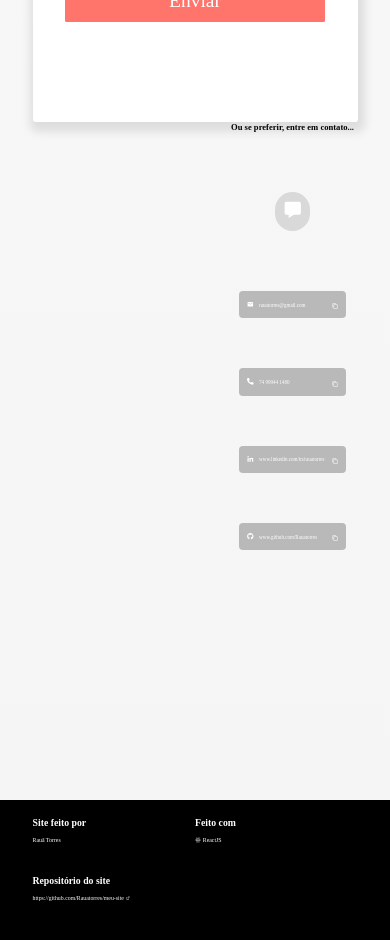
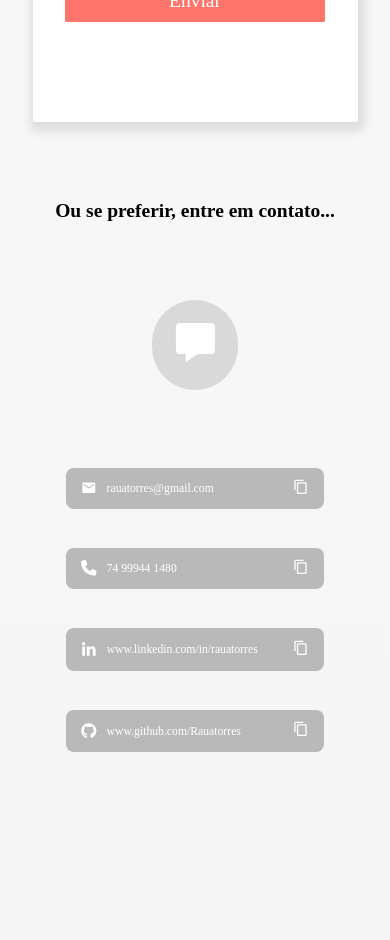
Before and after one commit to Rauatorres/meu-site, a React (Create React App) app: page / in a window 390 px wide. Shown: the part 5200-6140 px from the top of the page. Built offline with nearby package versions, Linux system fonts and the light colour scheme.

Commit message:
seção de contato responsiva tablet
finalizando área de informações de contato

```diff
--- a/src/components/contato/css/Contato.css
+++ b/src/components/contato/css/Contato.css
@@ -201,4 +201,36 @@
     .BotaoEnviarContato{
         font-size: 5vw;
     }
+
+    .ContatoAreaInformacoes{
+        grid-column: 1/span 10;
+        /* background-color: red; */
+        margin-top: 20vw;
+    }
+    .ContatoInformacoesTexto{
+        font-size: 5vw;
+    }
+    .ContatoInformacoesIconeBox{
+        padding: 5vw;
+        border-radius: 50vw;
+        margin: 20vw auto;
+    }
+    .ContatoInformacoesIcone{
+        font-size: 12vw !important;
+    }
+    .ContatoInformacao{
+        padding: 2.5vw 4vw;
+        border-radius: 2vw;
+        margin: 10vw auto;
+    }
+    .ContatoInformacaoIcone{
+        font-size: 4vw !important;
+    }
+    .ContatoInformacaoTexto{
+        font-size: 3vw !important;
+        margin-left: 2.5vw;
+    }
+    .ContatoInformacaoBotaoCopiar{
+        font-size: 4vw !important;
+    }
 }
```
